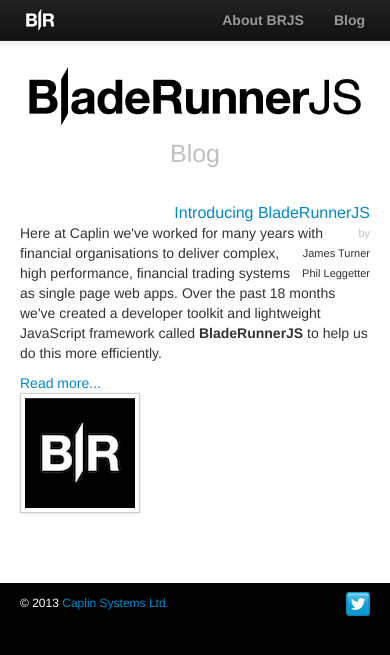
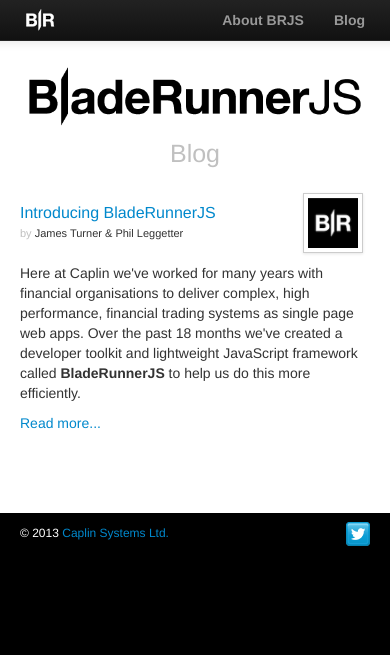
Before and after one commit to BladeRunnerJS/brjs-site, a Jekyll site: the page built from blog/index.html, in a window 390 px wide. Shown: the top 655 px of the page. Built offline with Jekyll 4.4.1, drawn with Linux system fonts in a browser that asks for light colours; nearby versions of some CDN libraries.

Commit message:
fixing responsive layout for smaller screens

```diff
--- a/blog/index.html
+++ b/blog/index.html
@@ -33,7 +33,7 @@
           </span>
         </div>
       </div>
-      <div class="span6">
+      <div class="span6 post-excerpt">
       	<p>{{ post.excerpt }}</p>
         <p class="read-more">
           <a href="{{ post.url }}">Read more...</a>
--- a/css/styles.css
+++ b/css/styles.css
@@ -124,12 +124,15 @@
 }
 
 .blog-list .row {
+  position: relative;
+
   padding-bottom: 10px;
   margin-bottom: 10px;
 }
 
 .blog-list .row .post-title {
   text-align: right;
+  overflow: auto;
 }
 
 .blog-list .row .post-title .meta {
@@ -159,30 +162,30 @@
   margin-top: -10px;
 }
 
-.post .meta {
+body.post .meta {
   font-size: 12px;
   color: #999;
 }
 
-.post p img {
+body.post p img {
   display: block;
   margin: auto;
 }
 
-.post {
+body.post {
   margin-top: 20px;
   margin-bottom: 20px;
 }
 
-.post .fig-text {
+body.post .fig-text {
   display: block;
   text-align: center;
 }
 
-.post .authors .author:before { content: ", "; }
-.post .authors .author:first-child:before { content: ""; }
-.post .authors .author:last-child:before { content: "& "; }
-.post .authors .author:last-child:after { content: ""; }
+.post .authors .author:before, .post-title .authors .author:before { content: ", "; }
+.post .authors .author:first-child:before, .post-title .authors .author:first-child:before { content: ""; }
+.post .authors .author:last-child:before, .post-title .authors .author:last-child:before { content: "& "; }
+.post .authors .author:last-child:after, .post-title .authors .author:last-child:after { content: ""; }
 
 .wrapper.single-page {
   padding-bottom: 20px;
@@ -272,6 +275,7 @@
     max-width: 40%;
     margin: 0 auto 20px;
   }
+
 }
 
 
@@ -307,4 +311,26 @@
     line-height: 1.5;
   }
 
+  .blog-list .row .post-title {
+    text-align: left;
+  }
+
+  .blog-list .row .post-title .meta .by,
+  .blog-list .row .post-title .meta .author {
+    float: none;
+  }
+
+    .blog-list .row .post-excerpt {
+    margin-top: 20px;
+  }
+
+  .blog-list .row .post-image {
+    position: absolute;
+    top: 0;
+    right: 0;
+
+    width: 50px;
+    margin-right: 5%;
+  }
+
 }
```
